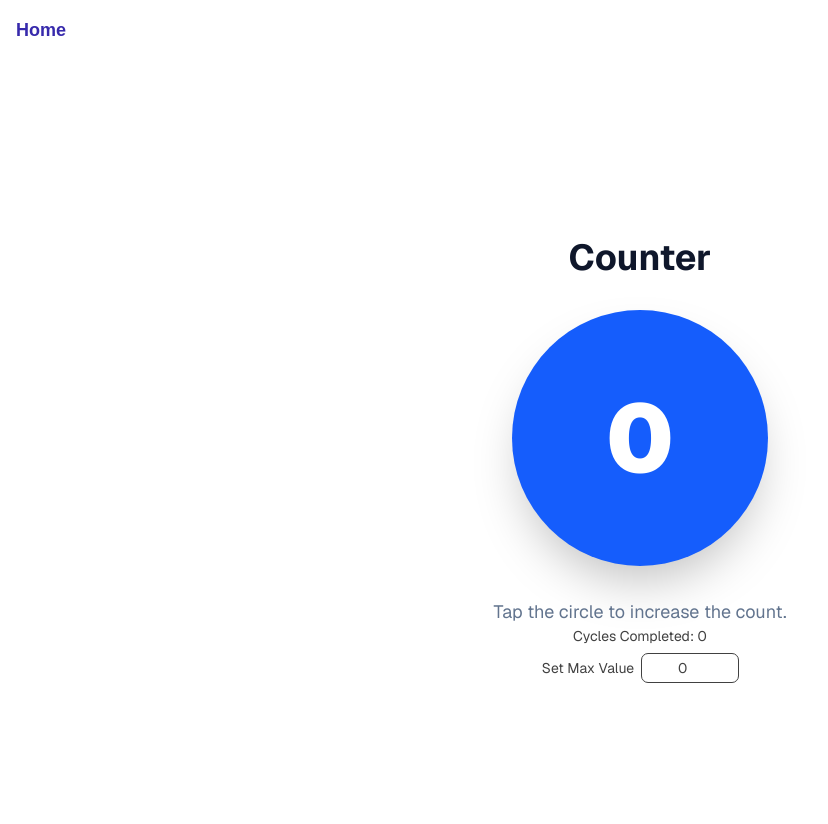
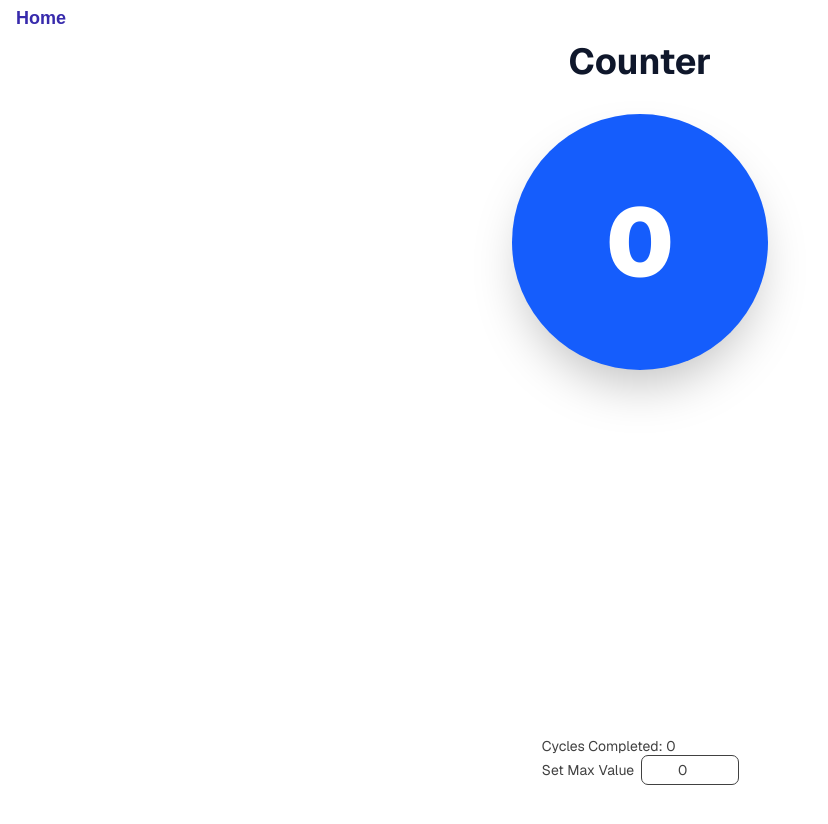
Before and after one commit to anilsworld2000/next-ui-playground, a Next.js app: page /counter in a window 1280 px wide. Shown: the top 824 px of the page, without its empty margins (0-828 px from the left). After the commit the page ends 800 px from the top, so only its background shows below. Built offline with nearby package versions, Linux system fonts and the light colour scheme.

Commit message:
updated layouts

```diff
--- a/app/components/ComponentsSection.tsx
+++ b/app/components/ComponentsSection.tsx
@@ -6,7 +6,6 @@ import { componentRegistry } from "../customComponents/componentRegistry";
 interface ComponentsSecProps {
     className?: string;
 }
-
 
 export default function ComponentsSection({ className }: ComponentsSecProps) {
     const [searchTerm, setSearchTerm] = useState("");
--- a/app/components/Dashboard.tsx
+++ b/app/components/Dashboard.tsx
@@ -109,12 +109,12 @@ export default function Dashboard() {
     return (
         <div className="flex flex-col md:flex-row h-screen">
             {/* Components Panel */}
-            <div className="md:w-1/5 w-full p-4 border-b md:border-b-0 md:border-r border-gray-300 shadow-sm overflow-auto">
+            <div className="md:w-1/5 pr-4 w-full shadow-sm overflow-auto">
                 <ComponentsSection />
             </div>
 
             {/* Preview Panel */}
-            <div className="flex-1 p-4 overflow-auto">
+            <div className="flex-1 pl-4 pr-4 overflow-auto bg-white">
                 <PreviewSection
                     selectedComponent={Component}
                     values={componentProps}
@@ -122,7 +122,7 @@ export default function Dashboard() {
             </div>
 
             {/* Properties Panel */}
-            <div className="md:w-1/4 w-full p-4 border-t md:border-t-0 md:border-l border-gray-300 overflow-auto">
+            <div className="md:w-1/4 w-full pl-4 overflow-auto">
                 <PropertiesSection
                     selectedComponent={Component}
                     values={componentProps}
--- /dev/null
+++ b/app/counter/layout.tsx
@@ -0,0 +1,9 @@
+import { ReactNode } from 'react'
+
+export default function CounterLayout({ children }: { children: ReactNode }) {
+    return (
+        <>
+            {children}
+        </>
+    )
+}
--- a/app/counter/page.tsx
+++ b/app/counter/page.tsx
@@ -62,23 +62,6 @@ export default function Counter() {
             setMaxValue(parsed);
             setCycleCount(0);
         }
-        // let value = e.target.value.replace(/^0+/, ""); // remove leading zeros
-        // if (value === "") value = ""; // fallback to 1 if user deletes all digits
-        // const parsed = parseInt(value, 10);
-
-        // // prevent extremely large values or invalid input
-        // if (!isNaN(parsed) && parsed > 0 && parsed <= 9999) {
-        //     setMaxValue(parsed);
-        //     setCycleCount(0);
-        // }
-
-
-        // const value = parseInt(e.target.value);
-        // if (!isNaN(value) && value > 0) {
-        //     setMaxValue(value);
-        //     setCycleCount(0);
-        // }
-
     };
 
     return (
@@ -94,7 +77,7 @@ export default function Counter() {
           - font-sans: Clean font
           - select-none: Prevent text selection on rapid clicks
         */}
-            <div className="h-screen w-full flex items-center justify-center  font-sans select-none overflow-hidden">
+            <div className="h-[calc(100vh-4rem)] pt-1 w-full flex flex-col items-center justify-between font-sans select-none overflow-hidden">
                 <div className="flex flex-col items-center">
                     <h1 className="text-center text-4xl font-bold text-slate-900 mb-8">
                         Counter
@@ -124,6 +107,7 @@ export default function Counter() {
                             cursor-pointer
                             transition-all duration-150 ease-out
                             active:scale-95 active:shadow-lg
+                            flex-col
                             ${isPopping ? 'animate-pop' : ''}
                         `}
                         onClick={handleClick}
@@ -132,12 +116,8 @@ export default function Counter() {
                         {count}
                     </div>
 
-                    <p className="text-center text-lg text-slate-500 mt-8">
-                        Tap the circle to increase the count.
-                    </p>
-
                     {/* Secondary Counter */}
-                    <div className="flex flex-col items-center text-sm opacity-80">
+                    <div className="absolute bottom-4 items-center text-sm opacity-80">
                         <span className="mb-2">Cycles Completed: {cycleCount}</span>{" "}
 
                         {/* Max Value Input */}
@@ -159,7 +139,6 @@ export default function Counter() {
                                 className="ml-2 w-24 text-center px-2 py-1 rounded-md outline-1 focus:ring-2 focus:ring-indigo-400"
                             />
                         </div>
-
                     </div>
                 </div>
             </div>
--- a/app/layout.tsx
+++ b/app/layout.tsx
@@ -25,12 +25,16 @@ export default function RootLayout({
 }>) {
   return (
     <html lang="en">
-      <header className="p-4 text-left text-indigo-800 text-lg font-extrabold">
-        <Link className="" href='./'>Home</Link>
-      </header>
+      <body className={`${geistSans.variable} ${geistMono.variable} antialiased`}>
+        <header className="p-1 pl-4 text-left text-indigo-800 text-lg font-extrabold">
+          <nav>
+            <Link href="./" className="hover:underline">Home</Link>
+          </nav>
+        </header>
 
-      <body className={`${geistSans.variable} ${geistMono.variable} antialiased`}>
-        {children}
+        <main role="main" className="p-4 pt-0.5">
+          {children}
+        </main>
       </body>
     </html>
   );
--- a/app/page.tsx
+++ b/app/page.tsx
@@ -26,7 +26,7 @@ export default function Home() {
   ];
 
   return (
-    <main className="p-8">
+    <main className="">
       <h1 className="text-2xl font-bold mb-4">Dashboards</h1>
 
       <div className="grid grid-cols-1 sm:grid-cols-2 lg:grid-cols-3 gap-8">
@@ -43,6 +43,7 @@ function DashboardPreview({ dash }: { dash: Route }) {
 
   return (
     <Link
+      aria-label={`Navigate to ${dash.name}`}
       href={dash.path}
       className="group rounded-2xl shadow-md border border-gray-200 overflow-hidden bg-white hover:shadow-lg transition"
     >
@@ -54,6 +55,7 @@ function DashboardPreview({ dash }: { dash: Route }) {
         )}
 
         <iframe
+          loading="lazy"
           src={dash.path}
           className={`absolute top-0 left-0 w-full h-full scale-[1] origin-top-left pointer-events-none transform ${loaded ? "opacity-100" : "opacity-0"
             } transition-opacity duration-500`}
@@ -66,7 +68,7 @@ function DashboardPreview({ dash }: { dash: Route }) {
       </div>
 
       {/* 👇 Info */}
-      <div className="p-4">
+      <div className="p-4" role="region" aria-labelledby={`dash-${dash.id}`} >
         <h3 className="text-lg font-semibold">{dash.name}</h3>
         <p className="text-sm text-gray-600 mt-1">{dash.description}</p>
       </div>
```
